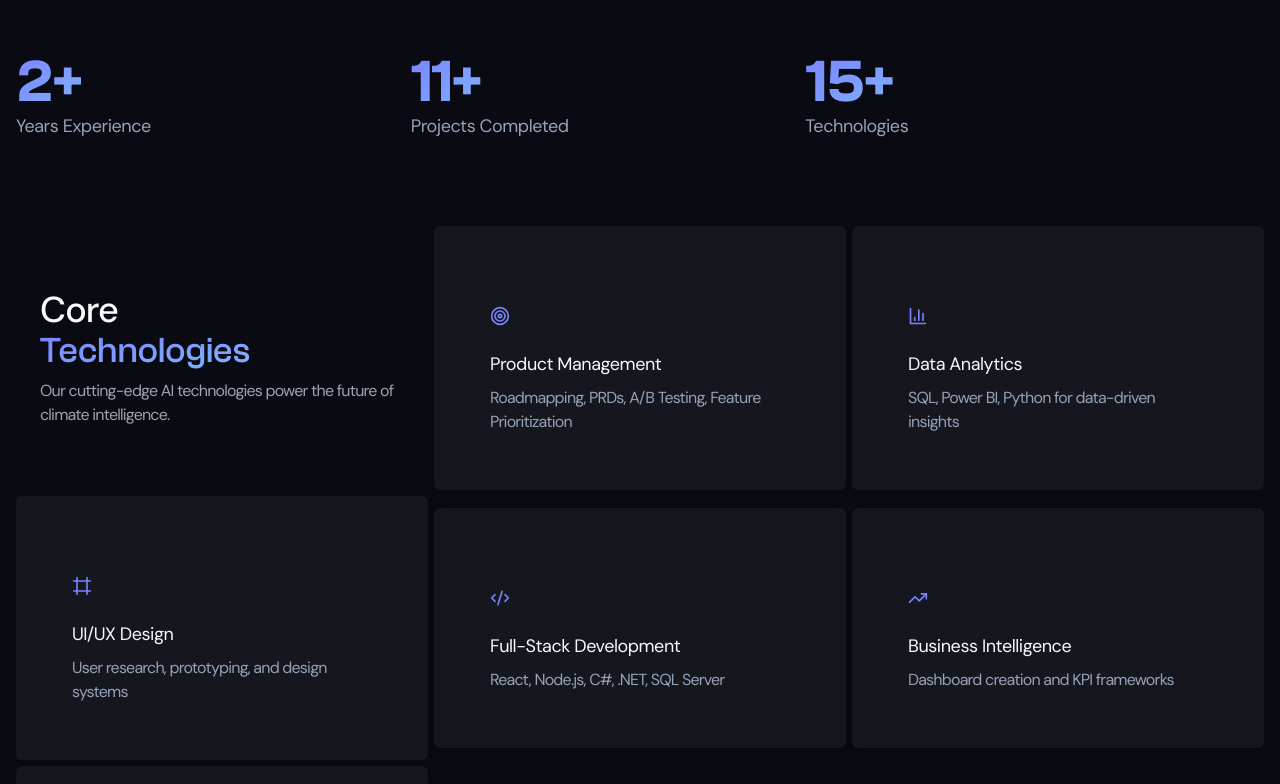
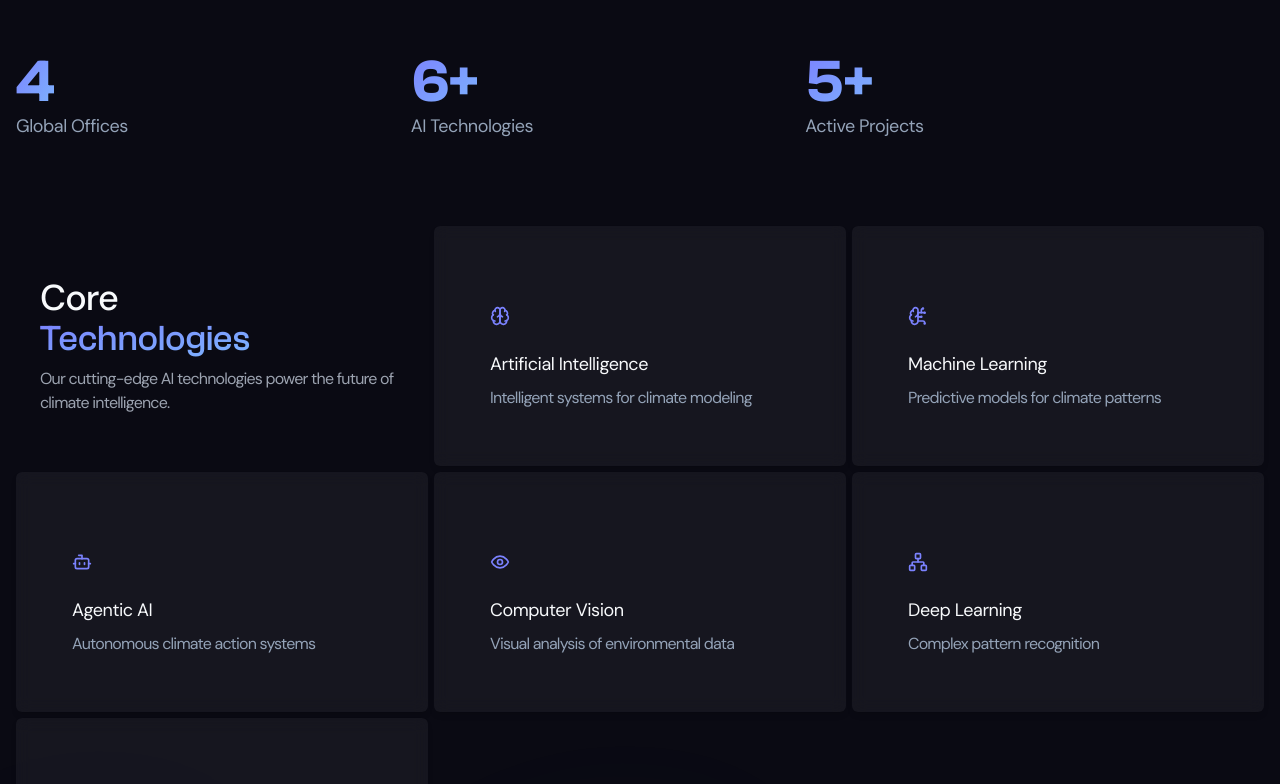
Before and after one commit to kavinarasan-005/official-portfolio, a Next.js app: page / in a window 1280 px wide. Shown: the part 1476-2260 px from the top of the page. Built offline with nearby package versions, Linux system fonts and the light colour scheme.

Commit message:
Update hero section with personal branding

```diff
--- a/src/pages/index.tsx
+++ b/src/pages/index.tsx
@@ -65,277 +65,289 @@ import VanillaTilt from "vanilla-tilt";
 import { motion } from "framer-motion";
 
 const aboutStats = [
-  { label: "Years Experience", value: "2+" },
-  { label: "Projects Completed", value: "11+" },
-  { label: "Technologies", value: "15+" },
+  { label: "Global Offices", value: "4" },
+  { label: "AI Technologies", value: "6+" },
+  { label: "Active Projects", value: "5+" },
 ];
 
 const coreTechnologies = [
   {
-    title: "Product Management",
-    description: "Roadmapping, PRDs, A/B Testing, Feature Prioritization",
-    icon: Target,
+    title: "Artificial Intelligence",
+    description: "Intelligent systems for climate modeling",
+    icon: Brain,
   },
   {
-    title: "Data Analytics",
-    description: "SQL, Power BI, Python for data-driven insights",
-    icon: BarChart3,
+    title: "Machine Learning",
+    description: "Predictive models for climate patterns",
+    icon: BrainCircuit,
   },
   {
-    title: "UI/UX Design",
-    description: "User research, prototyping, and design systems",
-    icon: Frame,
+    title: "Agentic AI",
+    description: "Autonomous climate action systems",
+    icon: Bot,
   },
   {
-    title: "Full-Stack Development",
-    description: "React, Node.js, C#, .NET, SQL Server",
-    icon: Code2,
+    title: "Computer Vision",
+    description: "Visual analysis of environmental data",
+    icon: Eye,
   },
   {
-    title: "Business Intelligence",
-    description: "Dashboard creation and KPI frameworks",
-    icon: TrendingUp,
+    title: "Deep Learning",
+    description: "Complex pattern recognition",
+    icon: Network,
   },
   {
-    title: "System Integration",
-    description: "ERP modules, automation, and cloud deployment",
-    icon: Network,
+    title: "Generative AI",
+    description: "Creative climate solutions",
+    icon: Sparkles,
   },
 ];
 
 const projects = [
   {
-    title: "CredPe",
-    description: "Behavioral nudges for credit card payments using psychology to reduce procrastination. Improved task completion by 30% in pilot tests.",
+    title: "ClimateTwin",
+    description: "AI-Powered Digital Climate Twins - Real-time virtual replicas of geographic regions for scenario modeling and risk testing.",
     image: "/assets/brainstack.webm",
-    href: "https://credpe-pay-smartly-now.lovable.app",
+    href: "#",
   },
   {
-    title: "WellNest",
-    description: "Mental wellness app for professionals with daily emotion tracking. Top 10 out of 200+ in ProductSpace Sprint.",
+    title: "VisionEarth",
+    description: "Satellite-AI Fusion for Ecosystem Monitoring - Tracks environmental change with multispectral imaging and CV pipelines.",
     image: "/assets/omnifood.webm",
-    href: "https://indian-wellbeing-hub.lovable.app/welcome",
+    href: "#",
   },
   {
-    title: "Messo",
-    description: "MERN-based hostel mess management system for 500+ students with JWT authentication and Redis caching.",
+    title: "GreenMind",
+    description: "Low-Energy AI for Smart Agriculture - Edge-deployed ML models optimizing water usage, soil health, and yield.",
     image: "/assets/portfolio.webm",
-    href: "https://github.com/krizto8/Messo/tree/main/Messo/Messo-main",
+    href: "#",
   },
 ];
 
 const projects1 = [
   {
-    title: "IMDb Analytics",
-    description: "Data intelligence platform processing 9,000+ titles with Power BI dashboards turning raw datasets into actionable insights.",
+    title: "UrbanFlowAI",
+    description: "City Resilience via Predictive AI - Detects urban climate risks and automates municipal responses in real time.",
     image: "/assets/aichess.webm",
-    href: "https://github.com/kavinarasan-005/IMDB-Data-Analysis-and-Visualization",
+    href: "#",
   },
   {
-    title: "L'Oréal Challenge",
-    description: "Inclusive sourcing roadmap with Supplier Inclusion Index. Reached Quarter-Finals globally with 600→3,000+ beneficiaries model.",
+    title: "BioSynth",
+    description: "Generative AI for Eco-Material Discovery - Accelerates discovery of carbon-negative, biodegradable materials.",
     image: "/assets/peter.webm",
-    href: "https://www.canva.com/design/DAGw4g4SgQ0/qgY8XRsB5XXbOsOS88ZqNg/edit",
+    href: "#",
   },
 ];
 
 const solutions = [
   {
-    service: "Product Management",
-    description: "Product roadmapping, PRDs, user stories, A/B testing, and feature prioritization for measurable impact.",
-    icon: Target,
+    service: "Web Development",
+    description: "Custom websites and web applications built with modern frameworks like React, Next.js, and Vue.js for optimal performance.",
+    icon: Globe,
   },
   {
-    service: "Data Analytics & BI",
-    description: "Power BI dashboards, SQL optimization, KPI frameworks, and data visualization for decision-making.",
-    icon: BarChart3,
+    service: "Mobile Development",
+    description: "Cross-platform mobile applications using React Native and Flutter, delivering native-like experiences across devices.",
+    icon: MonitorSmartphone,
   },
   {
-    service: "Full-Stack Development",
-    description: "React.js, Node.js, C#/.NET applications with cloud deployment and system integration capabilities.",
-    icon: Code2,
+    service: "Full Stack Solutions",
+    description: "End-to-end development services from database design to frontend implementation with seamless API integration.",
+    icon: Database,
   },
   {
     service: "UI/UX Design",
-    description: "User research, wireframing, prototyping, and design systems using Figma for optimal user experiences.",
+    description: "User-centered design approach creating intuitive interfaces that enhance user experience and drive engagement.",
     icon: Frame,
   },
   {
-    service: "Process Automation",
-    description: "ERP modules, workflow automation, and system integration to reduce manual tasks and improve efficiency.",
-    icon: Zap,
+    service: "Consulting & Strategy",
+    description: "Technical consulting to help businesses choose the right technology stack and development approach for their goals.",
+    icon: Lightbulb,
   },
 ];
 
 const technicalHighlights = [
   {
-    title: "MERN Stack Development",
-    description: "Full-stack applications with React.js, Node.js, Express, and MongoDB including JWT authentication, Redis caching, and Docker deployment.",
-    icon: Code2,
+    title: "Diffusion Transformers",
+    description: "Advanced generative models combining diffusion processes with transformer architectures for high-quality data synthesis and prediction.",
+    icon: Cpu,
   },
   {
-    title: "Power BI & SQL Analytics",
-    description: "Complex dashboards with DAX functions, SQL optimization using CTEs and window functions for business intelligence and decision-making.",
-    icon: BarChart3,
-  },
-  {
-    title: "C# .NET ERP Systems",
-    description: "Enterprise resource planning modules with SQL Server integration, Windows Services, and Classic ASP legacy system modernization.",
-    icon: Database,
-  },
-  {
-    title: "Behavioral Product Design",
-    description: "User research methodologies, A/B testing frameworks, and behavioral psychology implementation using Fogg's Behavior Model for product optimization.",
+    title: "Neuro-Symbolic Reasoning",
+    description: "Hybrid AI systems that combine neural networks with symbolic reasoning for interpretable and robust decision-making capabilities.",
     icon: Brain,
   },
   {
-    title: "Cloud & DevOps",
-    description: "AWS EC2 deployment, Docker containerization, Nginx load balancing, and automated CI/CD pipelines for scalable web applications.",
-    icon: Cloud,
+    title: "Federated Learning",
+    description: "Distributed machine learning approach enabling model training across edge devices while preserving data privacy and security.",
+    icon: Network,
+  },
+  {
+    title: "Multi-Agent Systems",
+    description: "Complex simulation environments where multiple AI agents interact and collaborate to model real-world scenarios and behaviors.",
+    icon: Users,
+  },
+  {
+    title: "TinyML for Energy Grids",
+    description: "Ultra-efficient machine learning models optimized for microcontrollers in renewable energy grid management and optimization.",
+    icon: Zap,
   },
 ];
 
 const aiTrends = [
   {
-    title: "Product Analytics",
-    description: "Data-driven product decisions using cohort analysis, funnel optimization, and A/B testing to improve user activation and retention metrics.",
-    icon: BarChart3,
+    title: "Multimodal AI",
+    description: "Advanced AI systems that process and understand multiple types of data simultaneously - text, images, audio, and video - creating more human-like intelligence.",
+    icon: Globe,
   },
   {
-    title: "Behavioral Design",
-    description: "Psychology-driven UX design incorporating behavioral nudges, habit formation, and cognitive biases to drive user engagement and task completion.",
-    icon: Brain,
+    title: "Agentic Systems",
+    description: "Autonomous AI agents that can plan, reason, and take actions independently to achieve complex goals, revolutionizing automation and decision-making.",
+    icon: Bot,
   },
   {
-    title: "Full-Stack Development",
-    description: "Modern web applications using React ecosystem, Node.js backend, and cloud deployment with focus on scalability and user experience.",
-    icon: Code2,
+    title: "Edge AI",
+    description: "Bringing AI processing power directly to devices and sensors, enabling real-time intelligence with reduced latency and enhanced privacy protection.",
+    icon: Smartphone,
   },
   {
-    title: "Business Intelligence",
-    description: "Enterprise dashboards and KPI frameworks using Power BI, SQL, and Python to transform raw data into actionable business insights.",
-    icon: TrendingUp,
+    title: "AI for Robotics",
+    description: "Intelligent robotic systems powered by advanced AI algorithms, enabling sophisticated manipulation, navigation, and human-robot collaboration.",
+    icon: Server,
   },
   {
-    title: "System Integration",
-    description: "ERP module development, legacy system modernization, and process automation to streamline business operations and reduce manual overhead.",
-    icon: Network,
+    title: "AI Explainability",
+    description: "Making AI decision-making processes transparent and interpretable, building trust and enabling responsible AI deployment in critical applications.",
+    icon: Shield,
   },
   {
-    title: "User Research",
-    description: "Qualitative and quantitative research methods including user interviews, usability testing, and persona mapping for product optimization.",
-    icon: Users,
+    title: "Sustainable AI",
+    description: "Developing energy-efficient AI models and responsible practices that minimize environmental impact while maximizing societal benefits.",
+    icon: Leaf,
   },
 ];
 
 const caseStudies = [
   {
-    title: "IT Service Optimization",
-    description: "Analyzed 1,000+ IT service desk requests at Eros Group, built Power BI dashboards for senior leadership decision-making.",
-    metric: "↑40% efficiency",
+    title: "Crop Yield Prediction",
+    description: "Advanced machine learning models analyzing satellite imagery, weather patterns, and soil data to predict crop yields with unprecedented accuracy.",
+    metric: "↑92% accuracy",
     icon: TrendingUp,
   },
   {
-    title: "ERP Process Automation",
-    description: "Developed 3 internal ERP modules using C#/.NET, automating manual processes and improving data accuracy across departments.",
-    metric: "↓50% manual tasks",
-    icon: Zap,
+    title: "Urban Heat Index Forecast",
+    description: "Real-time urban climate monitoring system using IoT sensors and AI algorithms to predict heat island effects and optimize city planning.",
+    metric: "↓40% model latency",
+    icon: Activity,
   },
   {
-    title: "Behavioral UX Design",
-    description: "CredPe app with behavioral nudges using psychology principles, achieving measurable improvement in user task completion rates.",
-    metric: "↑30% completion",
-    icon: Brain,
+    title: "Flood Risk Modeling",
+    description: "Comprehensive flood prediction system combining hydrological data, topography, and climate models to enhance disaster preparedness.",
+    metric: "↑30% response window",
+    icon: Globe2,
   },
 ];
 
 const officeLocations = [
   {
-    city: "Dubai, UAE",
-    address: "Currently based in Dubai",
-    email: "kavinarasan2019@gmail.com",
+    city: "London, UK",
+    address: "Shoreditch Tech Campus, London E1",
+    email: "uk@climateai.org",
     icon: MapPin,
   },
   {
-    city: "Gwalior, India",
-    address: "ABV-IIITM Gwalior, Madhya Pradesh",
-    email: "Student at IIITM Gwalior",
-    icon: Building,
+    city: "Bangkok, Thailand",
+    address: "Sukhumvit Innovation Hub, Bangkok 10110",
+    email: "asia@climateai.org",
+    icon: MapPin,
+  },
+  {
+    city: "Pune, India",
+    address: "Magarpatta Cyber City, Pune MH 411028",
+    email: "pune@climateai.org",
+    icon: MapPin,
+  },
+  {
+    city: "Gurgaon, India",
+    address: "DLF Cyber City, Tower B, Gurgaon HR 122002",
+    email: "gurgaon@climateai.org",
+    icon: MapPin,
   },
 ];
 
 const careers = [
   {
-    title: "Product Manager Intern",
-    location: "Remote/Dubai",
-    requirement: "Available from Jan 2026",
-    experience: "Product roadmapping, A/B testing, and user research experience",
-    icon: Target,
+    title: "AI Research Scientist",
+    location: "Remote",
+    requirement: "Ph.D. required",
+    experience: "5–10 years of experience in research publication and patent filing.",
+    icon: Brain,
   },
   {
-    title: "Data Analyst Intern",
-    location: "Remote/Dubai",
-    requirement: "Available from Jan 2026",
-    experience: "Power BI, SQL, and Python analytics experience",
-    icon: BarChart3,
+    title: "ML Engineer",
+    location: "Remote",
+    requirement: "Ph.D. required",
+    experience: "5–10 years of experience in research",
+    icon: Cpu,
   },
   {
-    title: "Software Developer Intern",
-    location: "Remote/Dubai",
-    requirement: "Available from Jan 2026",
-    experience: "Full-stack development with React, Node.js, and C#/.NET",
-    icon: Code2,
+    title: "Deep Learning Specialist",
+    location: "Remote",
+    requirement: "Ph.D. required",
+    experience: "2–3 years of experience in research",
+    icon: Network,
   },
 ];
 
 const benefits = [
   {
-    title: "Product & Analytics Excellence",
-    description: "Strong foundation in product management methodologies, A/B testing frameworks, and data analytics using SQL, Power BI, and Python for data-driven decision making.",
-    icon: Target,
+    title: "Remote-First & Async-Friendly Culture",
+    description: "Work from anywhere in the world with flexible schedules that respect your work-life balance. Our global team collaborates seamlessly across time zones, empowering you to do your best work when and where you're most productive.",
+    icon: Globe,
   },
   {
-    title: "Full-Stack Development Skills",
-    description: "Comprehensive experience with modern web technologies including React.js, Node.js, C#/.NET, and cloud deployment for scalable application development.",
-    icon: Code2,
+    title: "Access to Cutting-Edge Infrastructure",
+    description: "Leverage state-of-the-art GPU clusters, cloud computing resources, and curated datasets. Our world-class infrastructure removes technical barriers, letting you focus on breakthrough AI/ML research and innovation.",
+    icon: Server,
   },
   {
-    title: "Design & User Research",
-    description: "UI/UX design expertise with Figma, user research methodologies, behavioral design principles, and prototyping for optimal user experiences.",
-    icon: Frame,
+    title: "Open Source & Research Publication Support",
+    description: "Share your discoveries with the world. We actively support publishing in top-tier conferences and contributing to open-source projects, helping you build your reputation while advancing the field of AI for good.",
+    icon: FileText,
   },
   {
-    title: "Cross-Functional Collaboration",
-    description: "Proven ability to work across business and technical teams, translating requirements into technical solutions and driving projects from concept to completion.",
+    title: "Collaborative & Inclusive Research Culture",
+    description: "Thrive in a diverse environment where every voice matters. Our inclusive culture fosters open collaboration, shared learning, and collective problem-solving across disciplines and backgrounds.",
     icon: Users,
   },
   {
-    title: "Process Automation & Efficiency",
-    description: "Experience in building ERP modules, automating manual processes, and creating workflows that improve operational efficiency and reduce costs.",
-    icon: Zap,
+    title: "Freedom to Innovate",
+    description: "Lead projects that align with your passions and expertise. We empower team members to explore bold ideas, take ownership of research directions, and drive initiatives that could reshape how AI addresses global challenges.",
+    icon: Lightbulb,
   },
   {
-    title: "Academic Excellence & Learning",
-    description: "Currently pursuing B.Tech in Computer Science at IIITM Gwalior with hands-on project experience and multiple certifications in product management and analytics.",
+    title: "Mentorship & Growth",
+    description: "Accelerate your career with structured mentorship programs, continuous learning opportunities, and skill development resources. Whether you're early-career or seasoned, we invest in your professional growth.",
     icon: Award,
   },
   {
-    title: "Real-World Impact",
-    description: "Track record of delivering measurable results including 30% improvement in task completion rates, 40% reduction in manual tasks, and successful project implementations.",
+    title: "Mission-Driven Impact",
+    description: "Make a difference that matters. Every project contributes to solving critical sustainability challenges and creating positive global impact through responsible AI innovation. Your work here changes the world.",
     icon: Heart,
   },
 ];
 
 const testimonials = [
   {
-    quote: "Kavin's analytical approach and dashboard insights significantly improved our IT operations efficiency.",
-    author: "IT Leadership Team",
-    company: "Eros Group",
+    quote: "ClimateAI helped us cut forecasting time in half while improving accuracy.",
+    author: "Dr. Sarah Chen",
+    company: "Global Weather Systems",
   },
   {
-    quote: "Delivered clean, responsive React.js components that perfectly matched our design requirements.",
-    author: "Project Manager",
-    company: "LUMINTRIQAI",
+    quote: "Our carbon analysis was transformed through their Edge-AI sensors.",
+    author: "Mark Rodriguez",
+    company: "EcoTech Solutions",
   },
 ];
 
@@ -442,11 +454,11 @@ export default function Home() {
                 data-scroll-direction="horizontal"
               >
                 <span className="text-6xl tracking-tighter text-foreground 2xl:text-8xl">
-                  Hi, I'm
+                  Hi, I'm Kavin Arasan
                   <br />
                 </span>
                 <span className="clash-grotesk text-gradient text-6xl 2xl:text-8xl">
-                  Kavin Arasan
+                  Product & Data Analyst
                 </span>
               </h1>
               <p
@@ -455,7 +467,7 @@ export default function Home() {
                 data-scroll-speed=".06"
                 className="mt-1 max-w-lg tracking-tight text-muted-foreground 2xl:text-xl"
               >
-                Product & Data Analyst passionate about turning data into decisions and insights into products. Currently pursuing B.Tech. in Computer Science.
+                Passionate about turning data into decisions and insights into products. Building dashboards that uncover hidden trends and designing user experiences that drive behavior.
               </p>
             </div>
             <span
@@ -471,7 +483,7 @@ export default function Home() {
               </Link>
               <Button
                 variant="outline"
-                onClick={() => scrollTo(document.querySelector("#about"))}
+                onClick={() => scrollTo("#about")}
               >
                 Learn More
               </Button>
@@ -508,7 +520,7 @@ export default function Home() {
             className="my-14 flex max-w-6xl flex-col justify-start space-y-10"
           >
             <h2 className="py-16 pb-2 text-3xl font-light leading-normal tracking-tighter text-foreground xl:text-[40px]">
-              I enjoy building dashboards that uncover hidden trends, designing user experiences that drive behavior, and collaborating across business and tech to make measurable impact. Currently seeking internships in Product, Analytics, and Development from January 2026.
+              Pioneering the future of climate intelligence through cutting-edge AI research and innovation. Our mission is to develop AI systems that power global climate resilience, transparency, and sustainability through innovative research and practical solutions.
             </h2>
             <div className="grid grid-cols-2 gap-8 xl:grid-cols-3">
               {aboutStats.map((stat) => (
```
